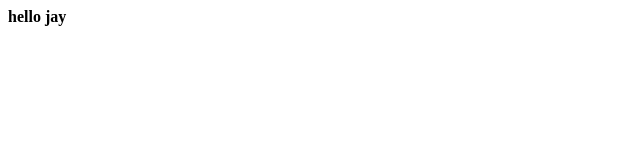
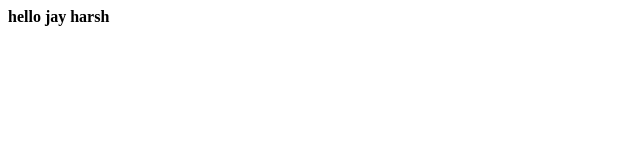
Before and after one commit to HarshChaturvedi19/Extension, a plain HTML site: page index.html in a window 1280 px wide. Shown: the full height of the page, 0-640 px from the left. Drawn offline with Linux system fonts and the light colour scheme.

Commit message:
nex chnages

```diff
--- a/index.html
+++ b/index.html
@@ -6,7 +6,7 @@
     <title>Document</title>
 </head>
 <body>
-    <b>hello jay</b>
+    <b>hello jay harsh</b>
 
 </body>
 </html>
```
